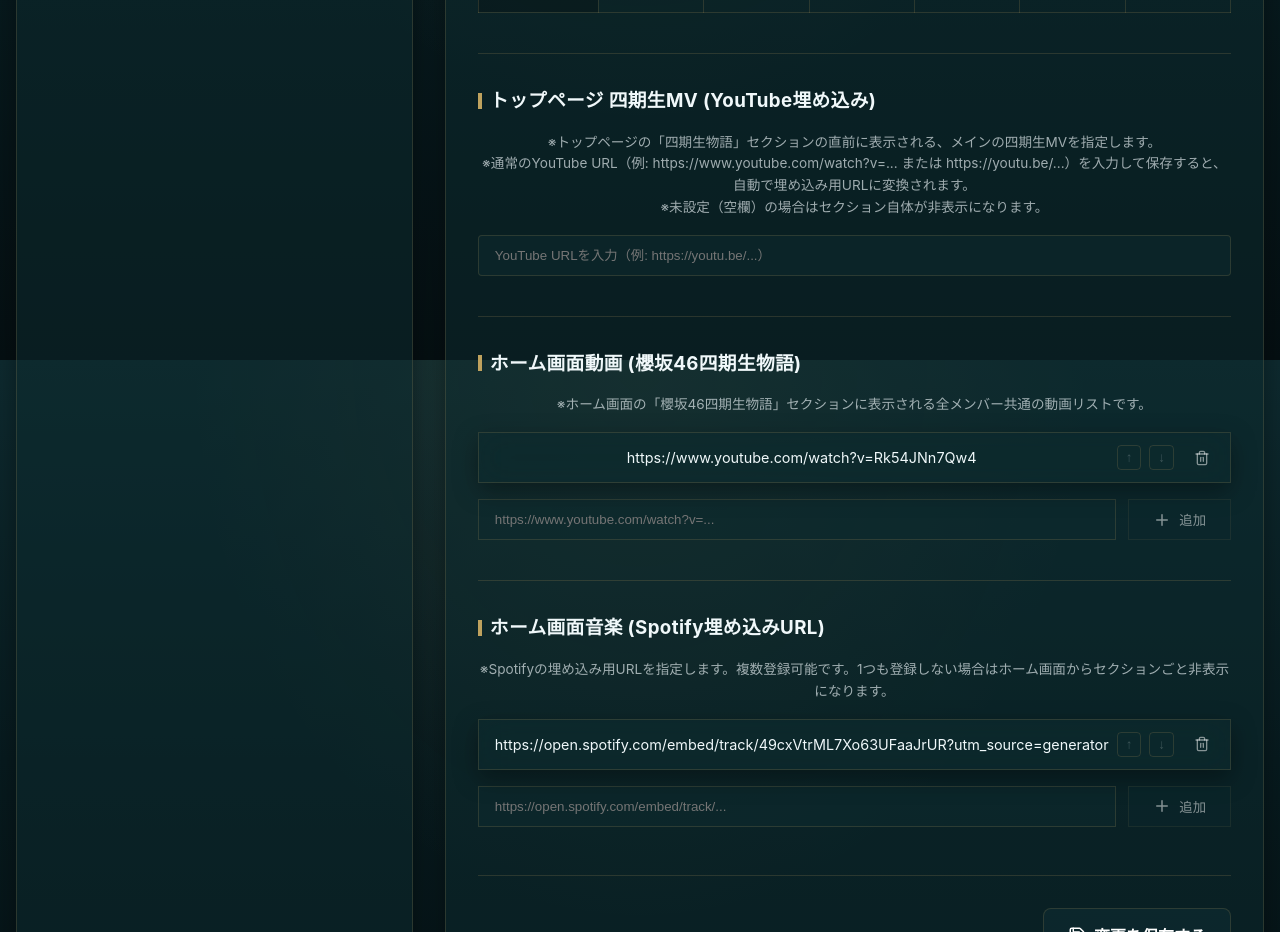
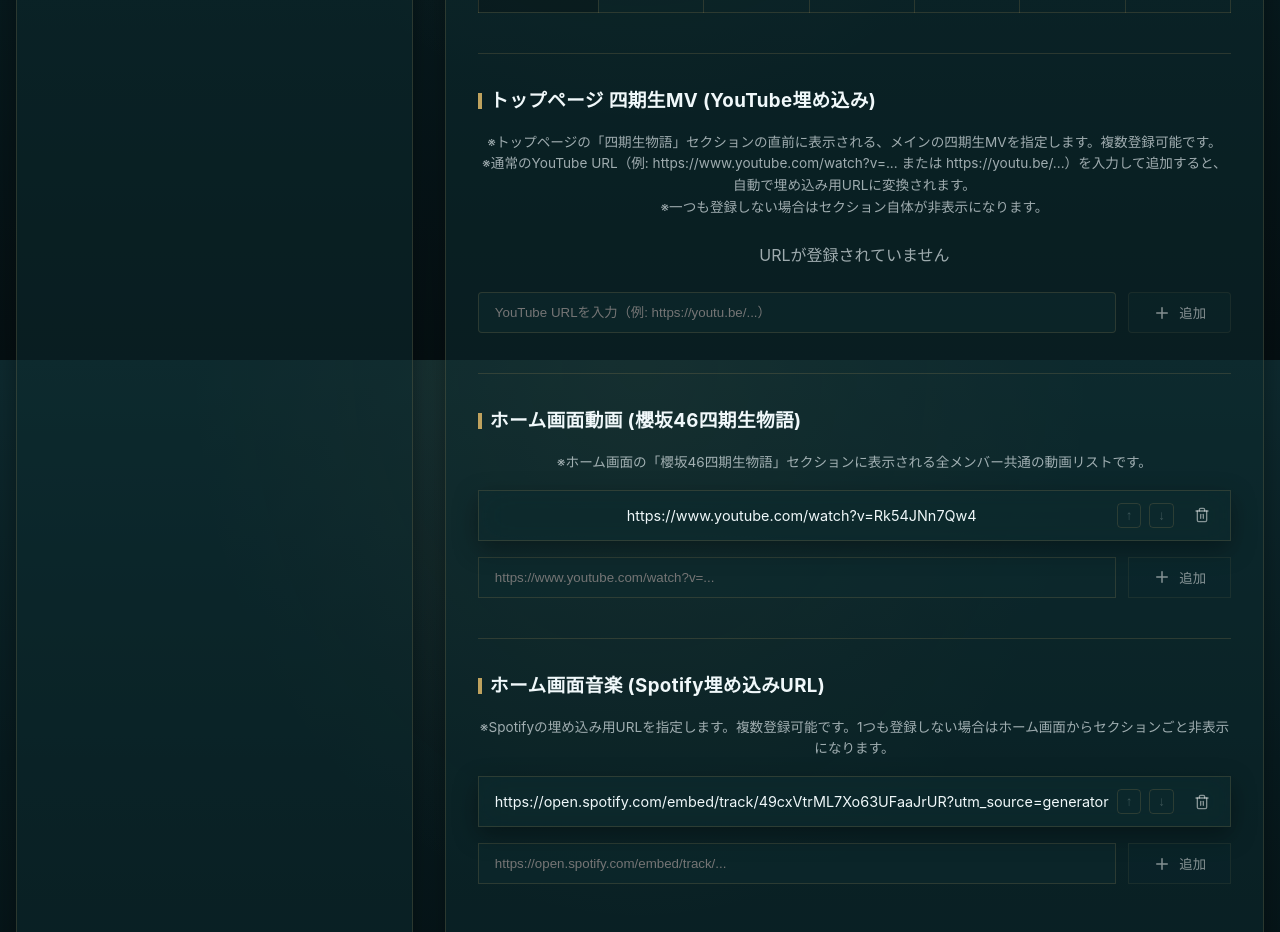
Before and after one commit to lab5ks10/mirai-no-sakura, a React (Vite) app: page /admin in a window 1280 px wide. Shown: the part 1240-2172 px from the top of the page. Built offline with nearby package versions, Linux system fonts and the light colour scheme.

Commit message:
feat(Home): Add multiple MV support to 4th Gen MV section

```diff
--- a/src/context/MemberContext.tsx
+++ b/src/context/MemberContext.tsx
@@ -9,8 +9,8 @@ interface MemberContextType {
     updateHomeYoutubeUrls: (urls: string[]) => void;
     homeSpotifyUrls: string[];
     updateHomeSpotifyUrls: (urls: string[]) => void;
-    homeMvUrl: string | null;
-    updateHomeMvUrl: (url: string | null) => void;
+    homeMvUrls: string[];
+    updateHomeMvUrls: (urls: string[]) => void;
 }
 
 const MemberContext = createContext<MemberContextType | undefined>(undefined);
@@ -77,9 +77,23 @@ export const MemberProvider: React.FC<{ children: React.ReactNode }> = ({ childr
         return ["https://open.spotify.com/embed/track/49cxVtrML7Xo63UFaaJrUR?utm_source=generator"];
     });
 
-    const [homeMvUrl, setHomeMvUrl] = useState<string | null>(() => {
-        const saved = localStorage.getItem('sakura_home_mv_url');
-        return saved ? saved : null;
+    const [homeMvUrls, setHomeMvUrls] = useState<string[]>(() => {
+        const saved = localStorage.getItem('sakura_home_mv_urls');
+        if (saved !== null) {
+            try {
+                return JSON.parse(saved);
+            } catch (e) {
+                console.error("Failed to parse saved home mv urls", e);
+            }
+        }
+
+        // 旧バージョンの単一URLからのマイグレーション
+        const oldSaved = localStorage.getItem('sakura_home_mv_url');
+        if (oldSaved !== null && oldSaved.trim() !== '') {
+            return [oldSaved];
+        }
+
+        return [];
     });
 
     useEffect(() => {
@@ -95,12 +109,8 @@ export const MemberProvider: React.FC<{ children: React.ReactNode }> = ({ childr
     }, [homeSpotifyUrls]);
 
     useEffect(() => {
-        if (homeMvUrl) {
-            localStorage.setItem('sakura_home_mv_url', homeMvUrl);
-        } else {
-            localStorage.removeItem('sakura_home_mv_url');
-        }
-    }, [homeMvUrl]);
+        localStorage.setItem('sakura_home_mv_urls', JSON.stringify(homeMvUrls));
+    }, [homeMvUrls]);
 
     const updateMember = (updatedMember: Member) => {
         setMembers(prev => prev.map(m => m.id === updatedMember.id ? updatedMember : m));
@@ -114,8 +124,9 @@ export const MemberProvider: React.FC<{ children: React.ReactNode }> = ({ childr
         setHomeSpotifyUrls(["https://open.spotify.com/embed/track/49cxVtrML7Xo63UFaaJrUR?utm_source=generator"]);
         localStorage.removeItem('sakura_home_spotify_urls');
         localStorage.removeItem('sakura_home_spotify_url'); // 古いキーも一応消しておく
-        setHomeMvUrl(null);
-        localStorage.removeItem('sakura_home_mv_url');
+        setHomeMvUrls([]);
+        localStorage.removeItem('sakura_home_mv_urls');
+        localStorage.removeItem('sakura_home_mv_url'); // 古いキーも一応消しておく
     };
 
     const updateHomeYoutubeUrls = (urls: string[]) => {
@@ -126,12 +137,12 @@ export const MemberProvider: React.FC<{ children: React.ReactNode }> = ({ childr
         setHomeSpotifyUrls(urls);
     };
 
-    const updateHomeMvUrl = (url: string | null) => {
-        setHomeMvUrl(url);
+    const updateHomeMvUrls = (urls: string[]) => {
+        setHomeMvUrls(urls);
     };
 
     return (
-        <MemberContext.Provider value={{ members, updateMember, resetMembers, homeYoutubeUrls, updateHomeYoutubeUrls, homeSpotifyUrls, updateHomeSpotifyUrls, homeMvUrl, updateHomeMvUrl }}>
+        <MemberContext.Provider value={{ members, updateMember, resetMembers, homeYoutubeUrls, updateHomeYoutubeUrls, homeSpotifyUrls, updateHomeSpotifyUrls, homeMvUrls, updateHomeMvUrls }}>
             {children}
         </MemberContext.Provider>
     );
--- a/src/pages/Admin.tsx
+++ b/src/pages/Admin.tsx
@@ -6,14 +6,15 @@ import { Link } from 'react-router-dom';
 import './Admin.css';
 
 const Admin: React.FC = () => {
-    const { members, updateMember, resetMembers, homeYoutubeUrls, updateHomeYoutubeUrls, homeSpotifyUrls, updateHomeSpotifyUrls, homeMvUrl, updateHomeMvUrl } = useMembers();
+    const { members, updateMember, resetMembers, homeYoutubeUrls, updateHomeYoutubeUrls, homeSpotifyUrls, updateHomeSpotifyUrls, homeMvUrls, updateHomeMvUrls } = useMembers();
     const [selectedMemberId, setSelectedMemberId] = useState<string>(members[0]?.id || '');
     const [editForm, setEditForm] = useState<Member | null>(null);
     const [newTag, setNewTag] = useState('');
     const [newYoutubeUrl, setNewYoutubeUrl] = useState('');
     const [newHomeYoutubeUrl, setNewHomeYoutubeUrl] = useState('');
     const [localHomeUrls, setLocalHomeUrls] = useState<string[]>(homeYoutubeUrls);
-    const [localHomeMvUrl, setLocalHomeMvUrl] = useState<string>(homeMvUrl || '');
+    const [newHomeMvUrl, setNewHomeMvUrl] = useState('');
+    const [localHomeMvUrls, setLocalHomeMvUrls] = useState<string[]>(homeMvUrls);
     const [newHomeSpotifyUrl, setNewHomeSpotifyUrl] = useState('');
     const [localHomeSpotifyUrls, setLocalHomeSpotifyUrls] = useState<string[]>(homeSpotifyUrls);
     const [showSuccessMessage, setShowSuccessMessage] = useState(false);
@@ -138,21 +139,42 @@ const Admin: React.FC = () => {
         setLocalHomeSpotifyUrls(newUrls);
     };
 
+    const handleAddHomeMvUrl = () => {
+        let urlToAdd = newHomeMvUrl.trim();
+        if (!urlToAdd) return;
+
+        if (!urlToAdd.includes('/embed/')) {
+            const videoIdMatch = urlToAdd.match(/(?:youtube\.com\/(?:[^\/]+\/.+\/|(?:v|e(?:mbed)?)\/|.*[?&]v=)|youtu\.be\/)([^"&?\/\s]{11})/i);
+            if (videoIdMatch && videoIdMatch[1]) {
+                urlToAdd = `https://www.youtube.com/embed/${videoIdMatch[1]}?rel=0`;
+            }
+        }
+
+        if (!localHomeMvUrls.includes(urlToAdd)) {
+            setLocalHomeMvUrls([...localHomeMvUrls, urlToAdd]);
+            setNewHomeMvUrl('');
+        }
+    };
+
+    const handleRemoveHomeMvUrl = (urlToRemove: string) => {
+        setLocalHomeMvUrls(localHomeMvUrls.filter(u => u !== urlToRemove));
+    };
+
+    const handleMoveHomeMvUrl = (index: number, direction: 'up' | 'down') => {
+        const newUrls = [...localHomeMvUrls];
+        if (direction === 'up' && index > 0) {
+            [newUrls[index - 1], newUrls[index]] = [newUrls[index], newUrls[index - 1]];
+        } else if (direction === 'down' && index < newUrls.length - 1) {
+            [newUrls[index], newUrls[index + 1]] = [newUrls[index + 1], newUrls[index]];
+        }
+        setLocalHomeMvUrls(newUrls);
+    };
+
     const handleSave = () => {
         updateMember(editForm);
         updateHomeYoutubeUrls(localHomeUrls);
         updateHomeSpotifyUrls(localHomeSpotifyUrls);
-
-        // MV URLの自動embed変換処理
-        let formattedMvUrl = localHomeMvUrl.trim();
-        if (formattedMvUrl && !formattedMvUrl.includes('/embed/')) {
-            const videoIdMatch = formattedMvUrl.match(/(?:youtube\.com\/(?:[^\/]+\/.+\/|(?:v|e(?:mbed)?)\/|.*[?&]v=)|youtu\.be\/)([^"&?\/\s]{11})/i);
-            if (videoIdMatch && videoIdMatch[1]) {
-                formattedMvUrl = `https://www.youtube.com/embed/${videoIdMatch[1]}?rel=0`;
-            }
-        }
-        updateHomeMvUrl(formattedMvUrl || null);
-        setLocalHomeMvUrl(formattedMvUrl);
+        updateHomeMvUrls(localHomeMvUrls);
 
         setShowSuccessMessage(true);
         setTimeout(() => setShowSuccessMessage(false), 3000);
@@ -374,23 +396,35 @@ const Admin: React.FC = () => {
                             トップページ 四期生MV (YouTube埋め込み)
                         </h3>
                         <p style={{ color: 'var(--color-text-secondary)', fontSize: '0.85rem', marginBottom: '16px' }}>
-                            ※トップページの「四期生物語」セクションの直前に表示される、メインの四期生MVを指定します。<br />
-                            ※通常のYouTube URL（例: https://www.youtube.com/watch?v=... または https://youtu.be/...）を入力して保存すると、自動で埋め込み用URLに変換されます。<br />
-                            ※未設定（空欄）の場合はセクション自体が非表示になります。
+                            ※トップページの「四期生物語」セクションの直前に表示される、メインの四期生MVを指定します。複数登録可能です。<br />
+                            ※通常のYouTube URL（例: https://www.youtube.com/watch?v=... または https://youtu.be/...）を入力して追加すると、自動で埋め込み用URLに変換されます。<br />
+                            ※一つも登録しない場合はセクション自体が非表示になります。
                         </p>
+                        <div className="youtube-urls-container" style={{ display: 'flex', flexDirection: 'column', gap: '8px', marginBottom: '16px' }}>
+                            {localHomeMvUrls.map((url, idx) => (
+                                <div key={url} className="url-row glass-panel" style={{ display: 'flex', alignItems: 'center', padding: '12px 16px', borderRadius: '0', gap: '8px' }}>
+                                    <span style={{ flex: 1, whiteSpace: 'nowrap', overflow: 'hidden', textOverflow: 'ellipsis', fontSize: '0.9rem' }}>{url}</span>
+                                    <button onClick={() => handleMoveHomeMvUrl(idx, 'up')} disabled={idx === 0} style={{ background: 'transparent', border: '1px solid var(--color-border)', borderRadius: '4px', color: idx === 0 ? 'rgba(255,255,255,0.2)' : 'var(--color-text-primary)', cursor: idx === 0 ? 'default' : 'pointer', padding: '4px 8px' }}>↑</button>
+                                    <button onClick={() => handleMoveHomeMvUrl(idx, 'down')} disabled={idx === localHomeMvUrls.length - 1} style={{ background: 'transparent', border: '1px solid var(--color-border)', borderRadius: '4px', color: idx === localHomeMvUrls.length - 1 ? 'rgba(255,255,255,0.2)' : 'var(--color-text-primary)', cursor: idx === localHomeMvUrls.length - 1 ? 'default' : 'pointer', padding: '4px 8px' }}>↓</button>
+                                    <button onClick={() => handleRemoveHomeMvUrl(url)} style={{ background: 'transparent', border: 'none', color: 'rgba(255,255,255,0.5)', cursor: 'pointer', display: 'flex', alignItems: 'center', padding: '4px', marginLeft: '8px' }}>
+                                        <Trash2 size={16} />
+                                    </button>
+                                </div>
+                            ))}
+                            {localHomeMvUrls.length === 0 && <span style={{ color: 'var(--color-text-secondary)', padding: '8px' }}>URLが登録されていません</span>}
+                        </div>
                         <div style={{ display: 'flex', gap: '12px' }}>
                             <input
                                 type="url"
                                 placeholder="YouTube URLを入力（例: https://youtu.be/...）"
-                                value={localHomeMvUrl}
-                                onChange={e => setLocalHomeMvUrl(e.target.value)}
+                                value={newHomeMvUrl}
+                                onChange={e => setNewHomeMvUrl(e.target.value)}
+                                onKeyDown={e => e.key === 'Enter' && handleAddHomeMvUrl()}
                                 style={{ background: 'var(--color-surface)', border: '1px solid var(--color-border)', color: 'var(--color-text-primary)', padding: '12px 16px', borderRadius: '4px', flex: 1 }}
                             />
-                            {localHomeMvUrl && (
-                                <button onClick={() => setLocalHomeMvUrl('')} style={{ display: 'flex', alignItems: 'center', gap: '8px', background: 'transparent', border: '1px solid var(--color-border)', color: 'var(--color-text-secondary)', padding: '0 16px', borderRadius: '4px', cursor: 'pointer' }}>
-                                    クリア
-                                </button>
-                            )}
+                            <button onClick={handleAddHomeMvUrl} disabled={!newHomeMvUrl.trim()} style={{ display: 'flex', alignItems: 'center', gap: '8px', background: 'var(--color-surface-hover)', border: '1px solid var(--color-border)', color: 'white', padding: '0 24px', borderRadius: '4px', cursor: 'pointer', opacity: newHomeMvUrl.trim() ? 1 : 0.5 }}>
+                                <Plus size={18} /> 追加
+                            </button>
                         </div>
                     </div>
 
--- a/src/pages/Home.tsx
+++ b/src/pages/Home.tsx
@@ -7,7 +7,7 @@ import VideoCarousel from '../components/common/VideoCarousel';
 import './Home.css';
 
 const Home: React.FC = () => {
-    const { members, homeYoutubeUrls, homeSpotifyUrls, homeMvUrl } = useMembers();
+    const { members, homeYoutubeUrls, homeSpotifyUrls, homeMvUrls } = useMembers();
 
     return (
         <div className="home-page">
@@ -41,17 +41,19 @@ const Home: React.FC = () => {
             </section>
 
             {/* 四期生 MV セクション */}
-            {homeMvUrl && (
-                <section className="mv-section section animate-fade-in" style={{ padding: '0 24px', maxWidth: '800px', margin: '0 auto 48px', width: '100%' }}>
-                    <h2 className="section-title">四期生 MV</h2>
-                    <div className="mv-container glass-panel">
-                        <iframe
-                            src={homeMvUrl}
-                            title="四期生 MV"
-                            allow="accelerometer; autoplay; clipboard-write; encrypted-media; gyroscope; picture-in-picture"
-                            allowFullScreen
-                        ></iframe>
-                    </div>
+            {homeMvUrls && homeMvUrls.length > 0 && (
+                <section className="mv-section section animate-fade-in" style={{ padding: '0 24px', maxWidth: '800px', margin: '0 auto 48px', width: '100%', display: 'flex', flexDirection: 'column', gap: '32px' }}>
+                    <h2 className="section-title" style={{ marginBottom: '0' }}>四期生 MV</h2>
+                    {homeMvUrls.map((url, idx) => (
+                        <div key={`${url}-${idx}`} className="mv-container glass-panel">
+                            <iframe
+                                src={url}
+                                title={`四期生 MV ${idx + 1}`}
+                                allow="accelerometer; autoplay; clipboard-write; encrypted-media; gyroscope; picture-in-picture"
+                                allowFullScreen
+                            ></iframe>
+                        </div>
+                    ))}
                 </section>
             )}
 
```
